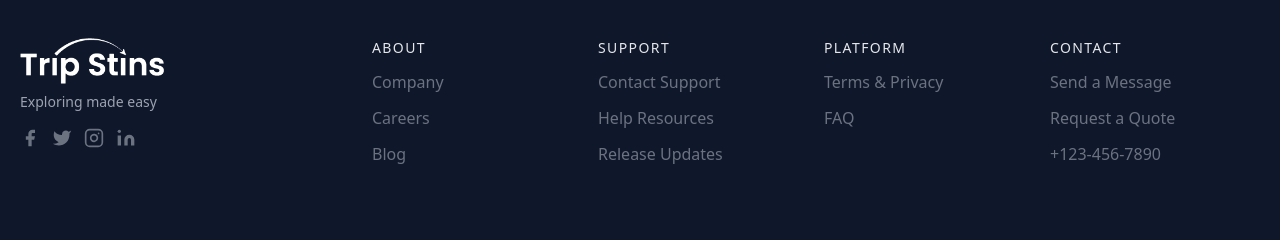
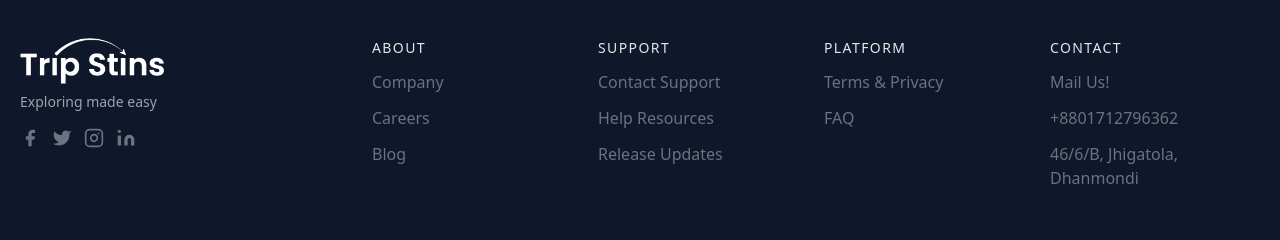
Before and after one commit to nasemul1/TripStin, a React (Vite) app: page / in a window 1280 px wide. Shown: the part 1710-1950 px from the top of the page. Built offline with nearby package versions, Linux system fonts and the light colour scheme; no server answers.

Commit message:
fixed footer issues

```diff
--- a/src/components/Blog.jsx
+++ b/src/components/Blog.jsx
@@ -366,7 +366,7 @@ const Blog = ({head, show, limit}) => {
                 </Link>
             </div>}
 
-            {(show===0) && <div className="flex justify-center items-center mt-6">
+            {(show===0) && <div className="font-poppins text-sm flex justify-center items-center mt-6">
                 <button
                     onClick={handlePrevPage}
                     disabled={currentPage === 1}
--- a/src/components/Footer.jsx
+++ b/src/components/Footer.jsx
@@ -1,6 +1,8 @@
 import React from 'react'
 import logoW from '../assets/logo_w.png'
 import { Link } from 'react-router-dom'
+import Mailto from './small/Mailto'
+import Callto from './small/Callto'
 
 const Footer = () => {
   return (
@@ -51,13 +53,13 @@ const Footer = () => {
                     <h2 className="mb-3 text-sm font-medium tracking-widest text-gray-200 uppercase title-font">About</h2>
                     <nav className="mb-10 list-none">
                         <li className="mt-3">
-                            <a className="text-gray-500 cursor-pointer hover:text-gray-400">Company</a>
+                            <Link to='/company' className="text-gray-500 cursor-pointer hover:text-gray-400">Company</Link>
                         </li>
                         <li className="mt-3">
-                            <a className="text-gray-500 cursor-pointer hover:text-gray-400">Careers</a>
+                            <Link to='/careers' className="text-gray-500 cursor-pointer hover:text-gray-400">Careers</Link>
                         </li>
                         <li className="mt-3">
-                            <a className="text-gray-500 cursor-pointer hover:text-gray-400">Blog</a>
+                            <Link to='/travel_blog' className="text-gray-500 cursor-pointer hover:text-gray-400">Blog</Link>
                         </li>
                     </nav>
                 </div>
@@ -65,13 +67,13 @@ const Footer = () => {
                     <h2 className="mb-3 text-sm font-medium tracking-widest text-gray-200 uppercase title-font">Support</h2>
                     <nav className="mb-10 list-none">
                         <li className="mt-3">
-                            <a className="text-gray-500 cursor-pointer hover:text-gray-400">Contact Support</a>
+                            <Link to='/contact' className="text-gray-500 cursor-pointer hover:text-gray-400">Contact Support</Link>
                         </li>
                         <li className="mt-3">
-                            <a className="text-gray-500 cursor-pointer hover:text-gray-400">Help Resources</a>
+                            <Link to='/help' className="text-gray-500 cursor-pointer hover:text-gray-400">Help Resources</Link>
                         </li>
                         <li className="mt-3">
-                            <a className="text-gray-500 cursor-pointer hover:text-gray-400">Release Updates</a>
+                            <Link to='/update' className="text-gray-500 cursor-pointer hover:text-gray-400">Release Updates</Link>
                         </li>
                     </nav>
                 </div>
@@ -80,26 +82,28 @@ const Footer = () => {
                     </h2>
                     <nav className="mb-10 list-none">
                         <li className="mt-3">
-                            <a className="text-gray-500 cursor-pointer hover:text-gray-400">Terms &amp; Privacy</a>
+                            <Link to='/privacy' className="text-gray-500 cursor-pointer hover:text-gray-400">Terms &amp; Privacy</Link>
                         </li>
                         <li className="mt-3">
-                            <a className="text-gray-500 cursor-pointer hover:text-gray-400">FAQ</a>
+                            <Link to='/faq' className="text-gray-500 cursor-pointer hover:text-gray-400">FAQ</Link>
                         </li>
                     </nav>
                 </div>
                 <div className="w-full px-4 lg:w-1/4 md:w-1/2">
                     <h2 className="mb-3 text-sm font-medium tracking-widest text-gray-200 uppercase title-font">Contact</h2>
-                    <nav className="mb-10 list-none">
+                    <div className="mb-10 list-none">
                         <li className="mt-3">
-                            <a className="text-gray-500 cursor-pointer hover:text-gray-400">Send a Message</a>
+                        <Mailto email="info@tripstins.com" subject="Hello & Welcome" body="Hi there! write here...">
+                            Mail Us!
+                        </Mailto>
                         </li>
                         <li className="mt-3">
-                            <a className="text-gray-500 cursor-pointer hover:text-gray-400">Request a Quote</a>
+                            <Callto phone="+8801712796362">+8801712796362</Callto>
                         </li>
-                        <li className="mt-3">
-                            <a className="text-gray-500 cursor-pointer hover:text-gray-400">+123-456-7890</a>
+                        <li className='mt-3'>
+                            <p className="text-gray-500">46/6/B, Jhigatola, Dhanmondi</p>
                         </li>
-                    </nav>
+                    </div>
                 </div>
             </div>
         </div>
--- a/src/components/Navbar.jsx
+++ b/src/components/Navbar.jsx
@@ -2,12 +2,6 @@ import React, { useEffect, useState } from "react";
 import { NavLink, useNavigate } from "react-router-dom";
 import logo from "../assets/logo.png";
 import { Divide as Hamburger } from "hamburger-react";
-
-import Alpine from 'alpinejs'
-
-window.Alpine = Alpine;
-
-Alpine.start();
 
 const Navbar = ({ rName }) => {
   const navigate = useNavigate();
--- /dev/null
+++ b/src/components/small/Callto.jsx
@@ -0,0 +1,9 @@
+import React from 'react'
+
+const Callto = ({ phone, children }) => {
+  return (
+    <a href={`tel:${phone}`} className="text-gray-500 cursor-pointer hover:text-gray-400">{children}</a>
+  )
+}
+
+export default Callto
--- /dev/null
+++ b/src/components/small/Mailto.jsx
@@ -0,0 +1,14 @@
+import React from 'react'
+
+const Mailto = ({ email, subject = '', body = '', children }) => {
+
+    let params = subject || body ? '?' : '';
+    if (subject) params += `subject=${encodeURIComponent(subject)}`;
+    if (body) params += `${subject ? '&' : ''}body=${encodeURIComponent(body)}`;
+
+  return (
+    <a href={`mailto:${email}${params}`} className="text-gray-500 cursor-pointer hover:text-gray-400">{children}</a>
+  )
+}
+
+export default Mailto
```
